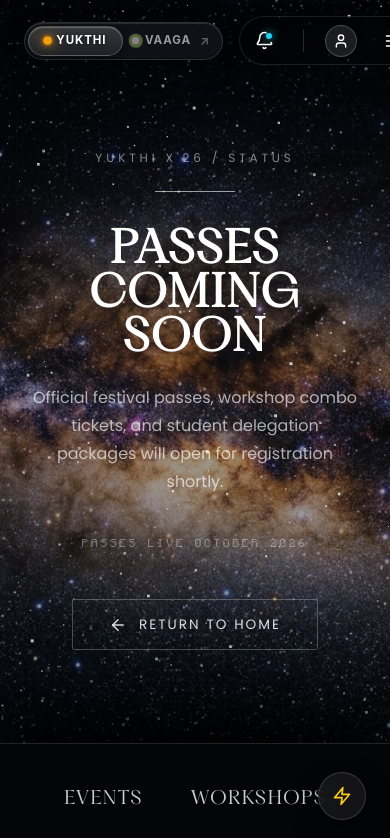
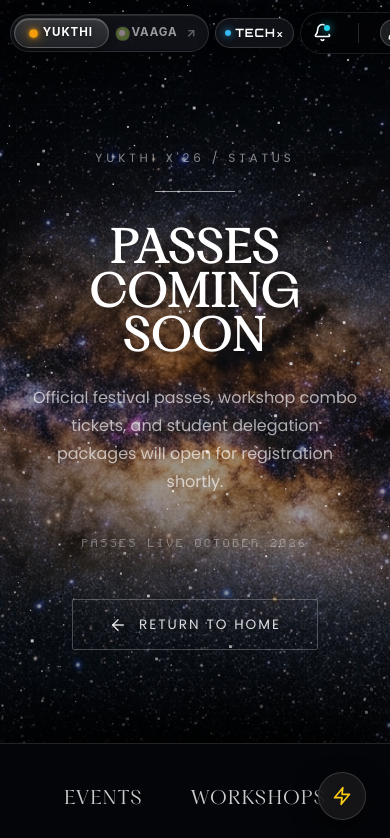
Before and after one commit to cetpconnect-creator/cetp-softlauch, a Next.js app: page /passes in a window 390 px wide. Shown: the top 838 px of the page. Built offline with nearby package versions, Linux system fonts and the light colour scheme.

Commit message:
fix: resolve TECHx phone display with dedicated mobile header pill, prevent desktop nav overlap, and highlight in mobile drawer

```diff
--- a/components/layout/Header.jsx
+++ b/components/layout/Header.jsx
@@ -39,6 +39,18 @@
           currentSite="yukthi"
           vaagaUrl={vaagaUrl}
         />
+
+        {/* Dedicated Mobile TECHx Button (Always visible and centered on phone screens) */}
+        <Link
+          href="/tech"
+          className={`header-mobile-techx ${router.pathname.startsWith('/tech') ? 'active' : ''}`}
+          aria-label="TECHx Event"
+        >
+          <span className="mobile-techx-dot" />
+          <span className="mobile-techx-label">
+            TECH<sup className="mobile-techx-sup">x</sup>
+          </span>
+        </Link>
 
         <nav className="nav-pill-menu" aria-label="Main Navigation">
           {navItems.map((item) => {
@@ -117,6 +129,8 @@
             </svg>
           </button>
 
+          <div className="nav-divider mobile-divider"></div>
+
           <button
             className="mobile-menu-btn"
             onClick={onToggleMobileMenu}
--- a/components/layout/MobileMenu.jsx
+++ b/components/layout/MobileMenu.jsx
@@ -11,9 +11,11 @@
       label: (
         <>
           TECH<sup style={{ fontSize: '0.75em', textTransform: 'lowercase', marginLeft: '1px' }}>x</sup>
+          <span className="mobile-nav-featured-badge">FEATURED</span>
         </>
       ),
-      path: '/tech'
+      path: '/tech',
+      featured: true
     },
     { label: 'WORKSHOPS', path: '/workshops' },
     { label: 'COMPETITIONS', path: '/competitions' },
@@ -38,13 +40,14 @@
           </svg>
         </button>
       </div>
+      <div className="mobile-nav-list" style={{ display: 'flex', flexDirection: 'column', gap: '0.6rem', padding: '1rem 0' }}>
         {navItems.map((item) => {
-        const isActive = router.pathname === item.path;
+          const isActive = router.pathname === item.path || (item.path === '/tech' && router.pathname.startsWith('/tech'));
           return (
             <Link
               key={item.path}
               href={item.path}
-            className={`mobile-nav-item ${isActive ? 'active' : ''}`}
+              className={`mobile-nav-item ${isActive ? 'active' : ''} ${item.featured ? 'mobile-nav-item--featured' : ''}`}
               onClick={onClose}
             >
               {item.label}
@@ -52,5 +55,6 @@
           );
         })}
       </div>
+    </div>
   );
 }
--- a/styles/globals.css
+++ b/styles/globals.css
@@ -179,25 +179,18 @@
   position: relative;
 }
 
-@media (min-width: 768px) {
+@media (min-width: 1040px) {
   .header-container {
+    display: grid;
+    grid-template-columns: auto 1fr auto;
+    align-items: center;
     justify-content: center;
   }
-}
-
-/* --- Apple Matte Design Site Switcher (Yukthi / Vaaga) --- */
-.site-switcher-wrapper {
-  pointer-events: auto;
-  flex-shrink: 0;
-  display: inline-flex;
-  align-items: center;
-  z-index: 10;
-}
-
-@media (min-width: 768px) {
+
   .header-container > .site-switcher-wrapper {
-    position: absolute;
-    left: 0;
+    position: relative;
+    left: auto;
+    justify-self: start;
   }
 }
 
@@ -441,9 +434,11 @@
   box-shadow: 0 10px 25px -5px rgba(0, 0, 0, 0.4);
 }
 
-@media (min-width: 768px) {
+@media (min-width: 1040px) {
   .nav-pill-menu {
     display: flex;
+    justify-self: center;
+    margin: 0 auto;
   }
 }
 
@@ -459,6 +454,7 @@
   transition: color 0.25s, border-color 0.25s, background-color 0.25s;
   cursor: pointer;
   border: 1px solid transparent;
+  white-space: nowrap;
 }
 
 .nav-link:hover {
@@ -473,11 +469,78 @@
   box-shadow: 0 0 12px rgba(255, 255, 255, 0.2);
 }
 
+/* --- Dedicated Phone TECHx Pill Button --- */
+.header-mobile-techx {
+  display: inline-flex;
+  align-items: center;
+  gap: 6px;
+  padding: 0.38rem 0.85rem;
+  background: rgba(18, 20, 26, 0.85);
+  backdrop-filter: blur(16px);
+  -webkit-backdrop-filter: blur(16px);
+  border: 1px solid rgba(255, 255, 255, 0.16);
+  border-radius: 9999px;
+  color: #ffffff;
+  font-family: 'Orbitron', 'Space Grotesk', sans-serif;
+  font-size: 0.78rem;
+  font-weight: 700;
+  letter-spacing: 0.08em;
+  text-decoration: none;
+  pointer-events: auto;
+  box-shadow: 0 4px 18px rgba(0, 0, 0, 0.45);
+  transition: transform 0.2s ease, border-color 0.2s ease, background 0.2s ease;
+  user-select: none;
+  white-space: nowrap;
+  flex-shrink: 0;
+}
+
+.header-mobile-techx:hover,
+.header-mobile-techx.active {
+  background: rgba(34, 211, 238, 0.16);
+  border-color: rgba(34, 211, 238, 0.6);
+  color: #38bdf8;
+  box-shadow: 0 0 16px rgba(56, 189, 248, 0.4);
+  transform: scale(1.03);
+}
+
+.mobile-techx-dot {
+  width: 6px;
+  height: 6px;
+  border-radius: 50%;
+  background: #38bdf8;
+  box-shadow: 0 0 8px #38bdf8;
+  flex-shrink: 0;
+  animation: techxPulse 2s cubic-bezier(0.22, 1, 0.36, 1) infinite;
+}
+
+@keyframes techxPulse {
+  0% { transform: scale(1); opacity: 1; }
+  50% { transform: scale(1.3); opacity: 0.75; }
+  100% { transform: scale(1); opacity: 1; }
+}
+
+.mobile-techx-label {
+  display: inline-flex;
+  align-items: baseline;
+}
+
+.mobile-techx-sup {
+  font-size: 0.75em;
+  text-transform: lowercase;
+  margin-left: 1px;
+}
+
+@media (min-width: 1040px) {
+  .header-mobile-techx {
+    display: none !important;
+  }
+}
+
 .nav-actions {
   pointer-events: auto;
   display: flex;
   align-items: center;
-  gap: 0.5rem;
+  gap: 0.4rem;
   background: rgba(0, 0, 0, 0.4);
   backdrop-filter: blur(12px);
   -webkit-backdrop-filter: blur(12px);
@@ -485,12 +548,14 @@
   border-radius: 9999px;
   padding: 0.35rem 0.5rem;
   box-shadow: 0 10px 25px -5px rgba(0, 0, 0, 0.4);
-}
-
-@media (min-width: 768px) {
+  flex-shrink: 0;
+}
+
+@media (min-width: 1040px) {
   .nav-actions {
-    position: absolute;
-    right: 0;
+    position: relative;
+    right: auto;
+    justify-self: end;
   }
 }
 
@@ -532,9 +597,9 @@
 
 .nav-divider {
   width: 1px;
-  height: 22px;
+  height: 20px;
   background: rgba(255, 255, 255, 0.15);
-  margin: 0 0.15rem;
+  margin: 0 0.1rem;
 }
 
 .user-avatar-btn {
@@ -561,19 +626,86 @@
   display: flex;
   align-items: center;
   justify-content: center;
-  width: 36px;
-  height: 36px;
+  width: 34px;
+  height: 34px;
   border-radius: 50%;
   background: transparent;
   border: none;
   color: #ffffff;
   cursor: pointer;
-}
-
-@media (min-width: 768px) {
+  transition: transform 0.2s ease, color 0.2s ease;
+}
+
+.mobile-menu-btn:hover {
+  color: var(--cyan-accent);
+  transform: scale(1.08);
+}
+
+@media (min-width: 1040px) {
+  .mobile-menu-btn,
+  .mobile-divider {
+    display: none !important;
+  }
+}
+
+/* Extra small mobile screens (max-width: 420px) */
+@media (max-width: 420px) {
+  .header-nav {
+    padding: 0.75rem 0.65rem;
+  }
+
+  .header-container {
+    gap: 0.35rem;
+  }
+
+  .header-mobile-techx {
+    padding: 0.35rem 0.6rem;
+    font-size: 0.72rem;
+    gap: 4px;
+  }
+
+  .nav-actions {
+    padding: 0.3rem 0.4rem;
+    gap: 0.25rem;
+  }
+
+  .icon-btn {
+    padding: 0.35rem;
+  }
+
+  .user-avatar-btn {
+    width: 28px;
+    height: 28px;
+  }
+
   .mobile-menu-btn {
-    display: none;
-  }
+    width: 30px;
+    height: 30px;
+  }
+}
+
+/* Mobile featured tag */
+.mobile-nav-item--featured {
+  border-color: rgba(34, 211, 238, 0.45) !important;
+  background: rgba(34, 211, 238, 0.1) !important;
+  color: #38bdf8 !important;
+  font-weight: 700 !important;
+  display: flex !important;
+  align-items: center !important;
+  justify-content: center !important;
+}
+
+.mobile-nav-featured-badge {
+  display: inline-block;
+  margin-left: 8px;
+  padding: 2px 7px;
+  font-size: 0.65rem;
+  letter-spacing: 0.08em;
+  font-weight: 800;
+  border-radius: 9999px;
+  background: #38bdf8;
+  color: #000;
+  vertical-align: middle;
 }
 
 /* Mobile Nav Drawer */
```
Lines whose indentation alone changed are shown as unchanged.
